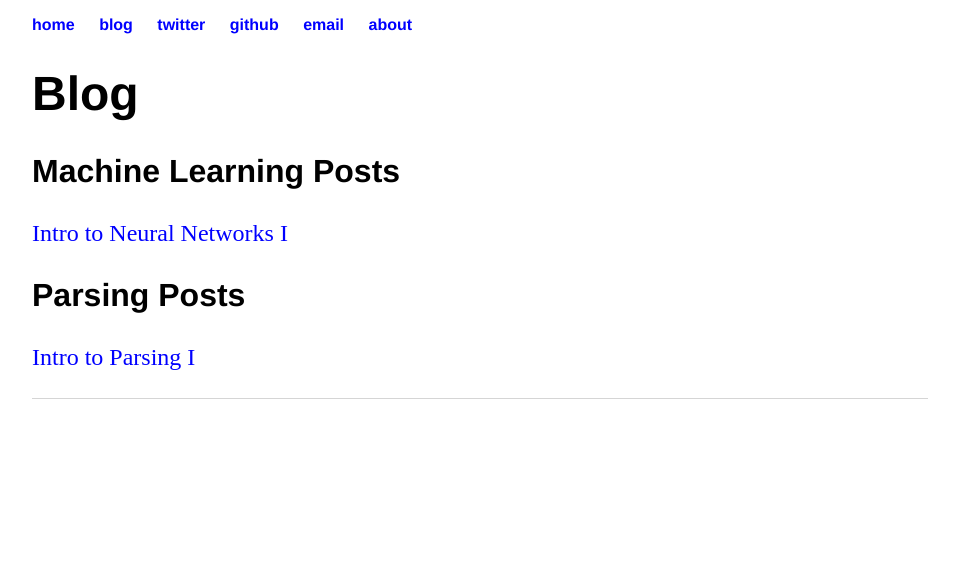
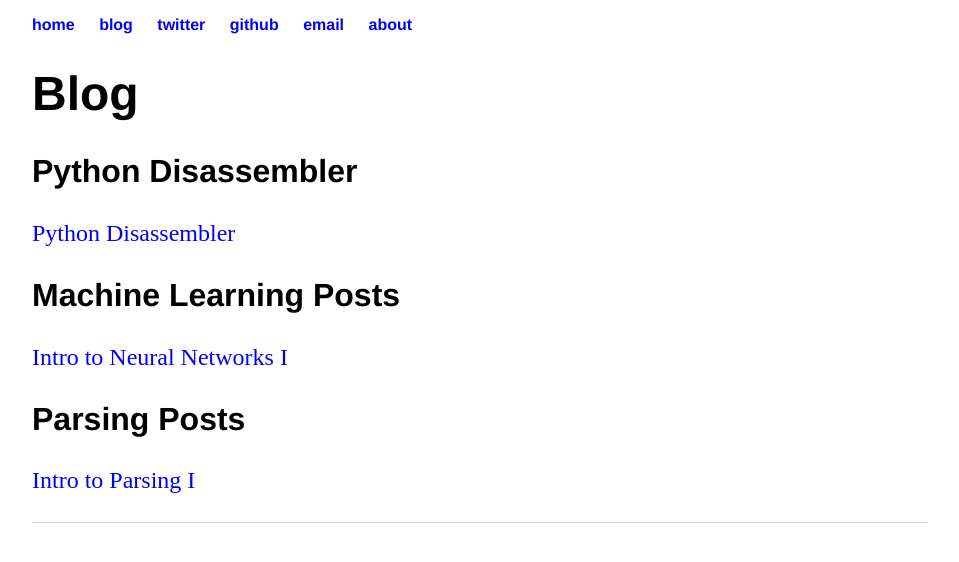
Before and after one commit to bentrevett/bentrevett.github.io, a Jekyll site: the page built from blog/index.html, in a window 1280 px wide. Shown: the top 562 px of the page, without its empty margins (160-1119 px from the left). Built offline with Jekyll 4.4.1, drawn with Linux system fonts in a browser that asks for light colours.

Commit message:
Update index.html

```diff
--- a/blog/index.html
+++ b/blog/index.html
@@ -3,6 +3,8 @@ layout: default
 title: Ben Trevett | Blog
 ---
 	<h1>Blog</h1>
+	<h2>Python Disassembler</h2>
+	<p><a href="/blog/python-disassembler">Python Disassembler</a></p>
 	<h2>Machine Learning Posts</h2>
 	<p><a href="/blog/intro-to-neural-networks-i">Intro to Neural Networks I</a></p>
 	<h2>Parsing Posts</h2>
```
